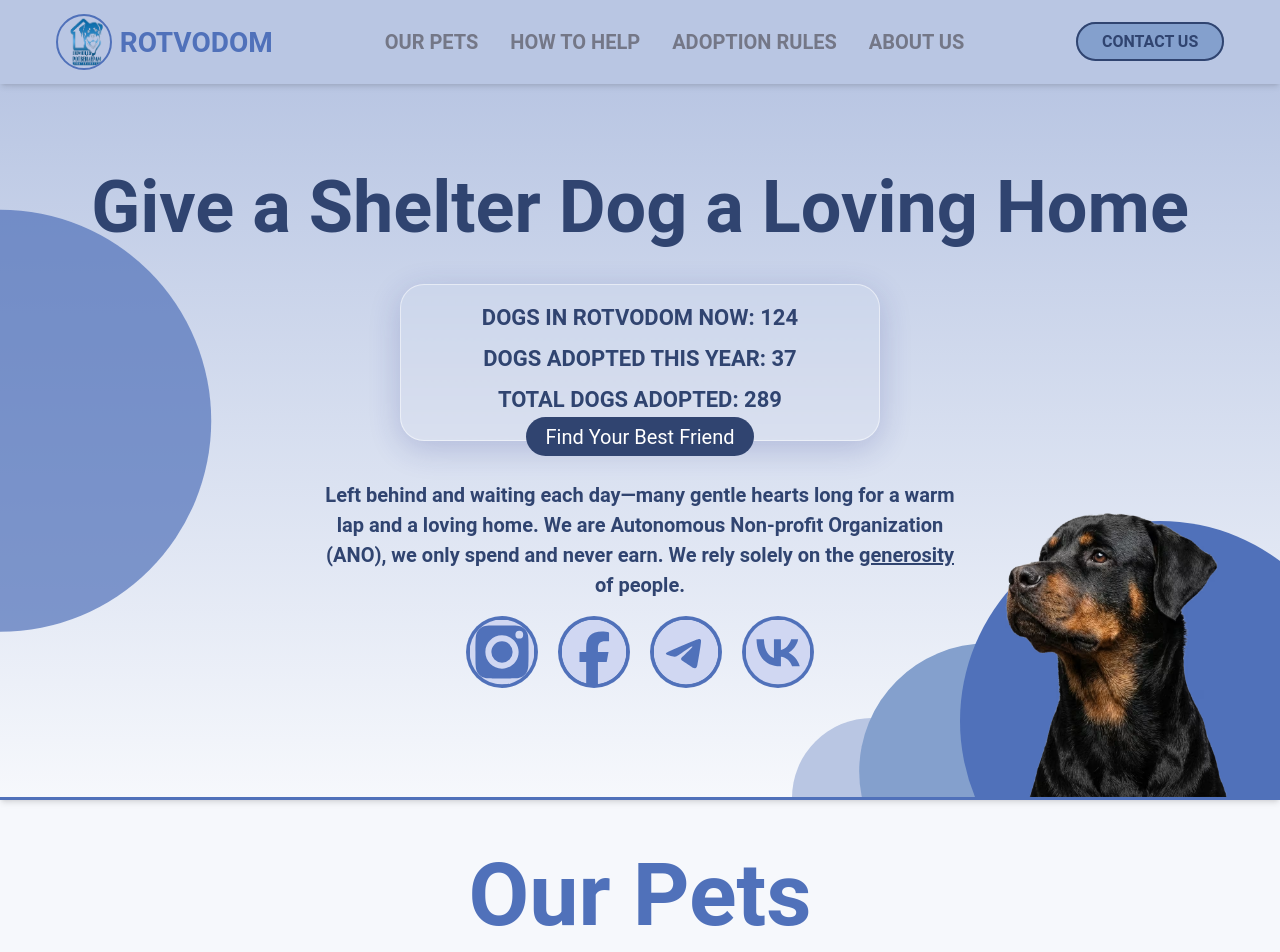
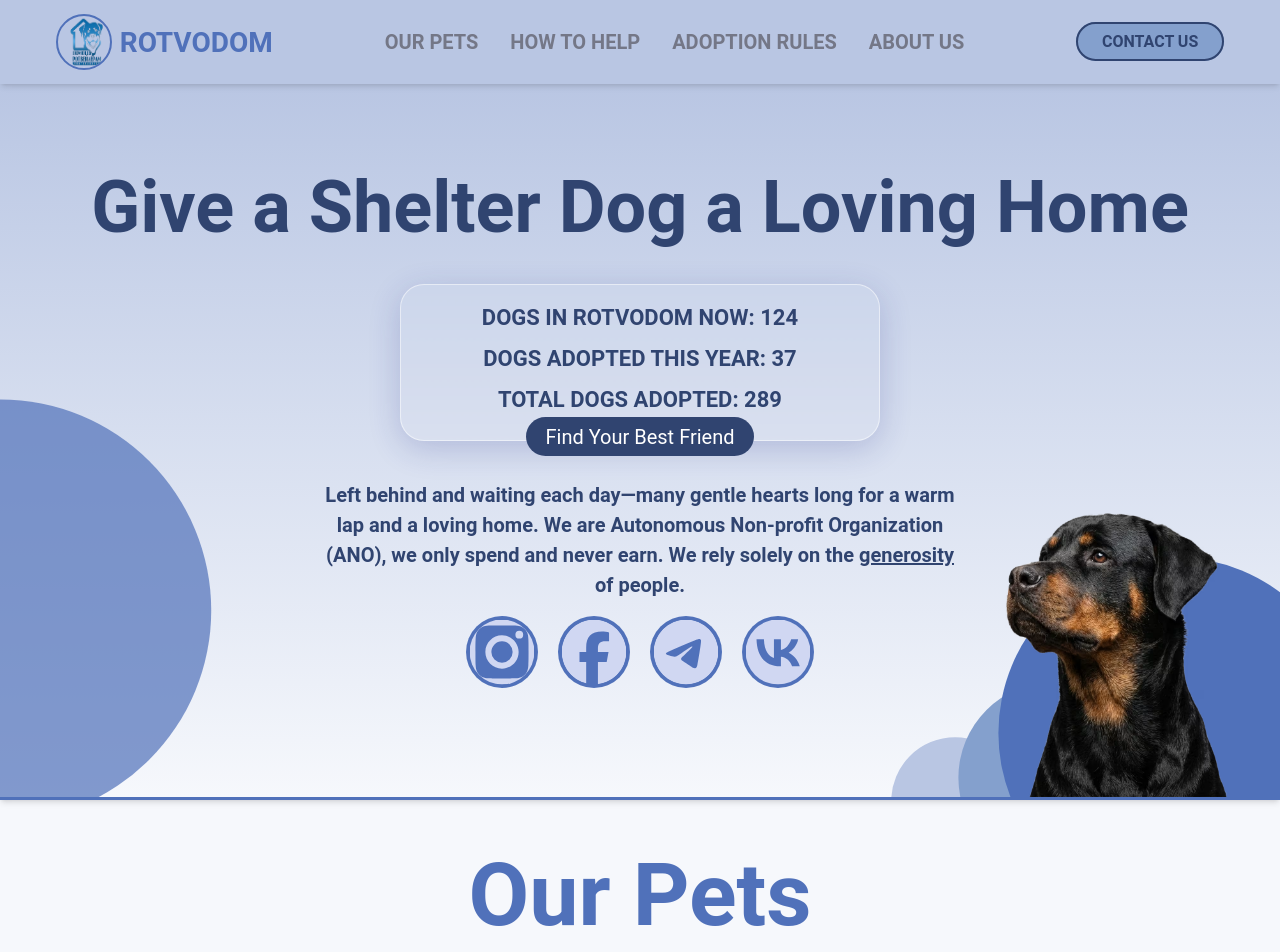
Before and after one commit to bavayra/dog-shelter, a React (Vite) app: page / in a window 1280 px wide. Shown: the top 952 px of the page. Built offline with nearby package versions, Linux system fonts and the light colour scheme; a web font is replaced by a local one.

Commit message:
style: positioned hero decor circle correclty for some screens and fixed and issue with overflow on 480 screens

```diff
--- a/src/features/AboutUs.tsx
+++ b/src/features/AboutUs.tsx
@@ -23,7 +23,7 @@ const AboutUs = () => {
         left="0"
         opacity={90}
         zIndex={0}
-        className="about-circle-xs phone:translate-y-1/4 phone-lg:translate-y-1/6 tablet-sm:translate-y-1/6 tablet-lg:translate-y-1/3 tablet-lg:-translate-x-1/10"
+        className="about-circle-xs phone:translate-y-1/7 phone-lg:-translate-y-1/6 tablet-sm:-translate-y-1/6 tablet-lg:translate-y-1/3 tablet-lg:-translate-x-1/10"
       />
       <div className="container mx-auto px-4">
         <h2 className="about-heading text-fluid-about-heading text-primary-500 z-12 text-center leading-tight font-bold">
--- a/src/styles/custom-breakpoints.css
+++ b/src/styles/custom-breakpoints.css
@@ -1,8 +1,5 @@
 /* Custom breakpoints for specific screen dimensions */
 
-/* Connect --img-hero-dog variable to the hero dog image class.
-   Without this, the variable is set but never applied — the class
-   falls back to the @layer components value (14.625rem = too small). */
 .img-fluid-hero-dog {
   width: var(--img-hero-dog, clamp(14.625rem, 1.83vw + 8.775rem, 55.575rem));
   height: var(--img-hero-dog, clamp(14.625rem, 1.83vw + 8.775rem, 55.575rem));
@@ -44,7 +41,9 @@
 
 @media (min-width: 390px) {
   :root {
-    --circle-hero-transform: translateY(95%) translateX(-50%);
+    .circle-hero-transform {
+      transform: translateY(100%) translateX(-50%);
+    }
     --glass-font-size: clamp(1.05rem, 0.2vw + 0.972rem, 1.125rem);
     --glass-padding-inline: clamp(1rem, 3.64vw - 3.455rem, 5rem);
     --glass-margin-top: 2rem;
@@ -94,9 +93,6 @@
   #help {
     padding-bottom: 7rem;
   }
-}
-
-@media (min-width: 413px) and (max-width: 428px) {
   .circle-xs {
     width: 5.5rem;
     height: 5.5rem;
@@ -115,17 +111,26 @@
     padding-top: 4rem;
   }
   :root {
-    --hero-circle-xl: clamp(18rem, 2.36vw + 7.876rem, 26rem);
-    --hero-circle-md: clamp(12rem, 1.179vw + 6.941rem, 16rem);
-    --hero-circle-sm: clamp(8rem, 0.59vw + 5.468rem, 10rem);
-    --circle-hero-transform: translateY(100%) translateX(-50%);
+    .hero-circle-xl {
+      width: clamp(22rem, 3.125vw + 1.875rem, 28rem);
+      height: clamp(22rem, 3.125vw + 1.875rem, 28rem);
+    }
+    .hero-circle-md {
+      height: clamp(12rem, 1.179vw + 6.941rem, 16rem);
+      width: clamp(12rem, 1.179vw + 6.941rem, 16rem);
+    }
+    .hero-circle-sm {
+      width: clamp(8rem, 0.59vw + 5.468rem, 10rem);
+      height: clamp(8rem, 0.59vw + 5.468rem, 10rem);
+    }
+    .circle-hero-transform {
+      transform: translateY(90%) translateX(-50%);
+    }
   }
   .hero-cta-section p {
     font-size: clamp(1.125rem, 0.369vw + 0.966rem, 1.25rem);
   }
   :root {
-    /* Scales dog image 16rem @ 429px → 19rem @ 600px → 22rem @ 768px
-       matching circle-xl ratio ≈ 0.93 across the whole 429–768px range */
     --img-hero-dog: clamp(16rem, 27.86vw + 8.66rem, 22rem);
   }
   .social-link-sm {
@@ -134,12 +139,6 @@
   }
   .dog-card-container {
     width: 26rem;
-  }
-}
-
-@media (min-width: 480px) and (max-width: 599px) {
-  .hero-social-position {
-    margin-right: clamp(20rem, 4.202vw - 0.17rem, 25rem);
   }
 }
 
```
